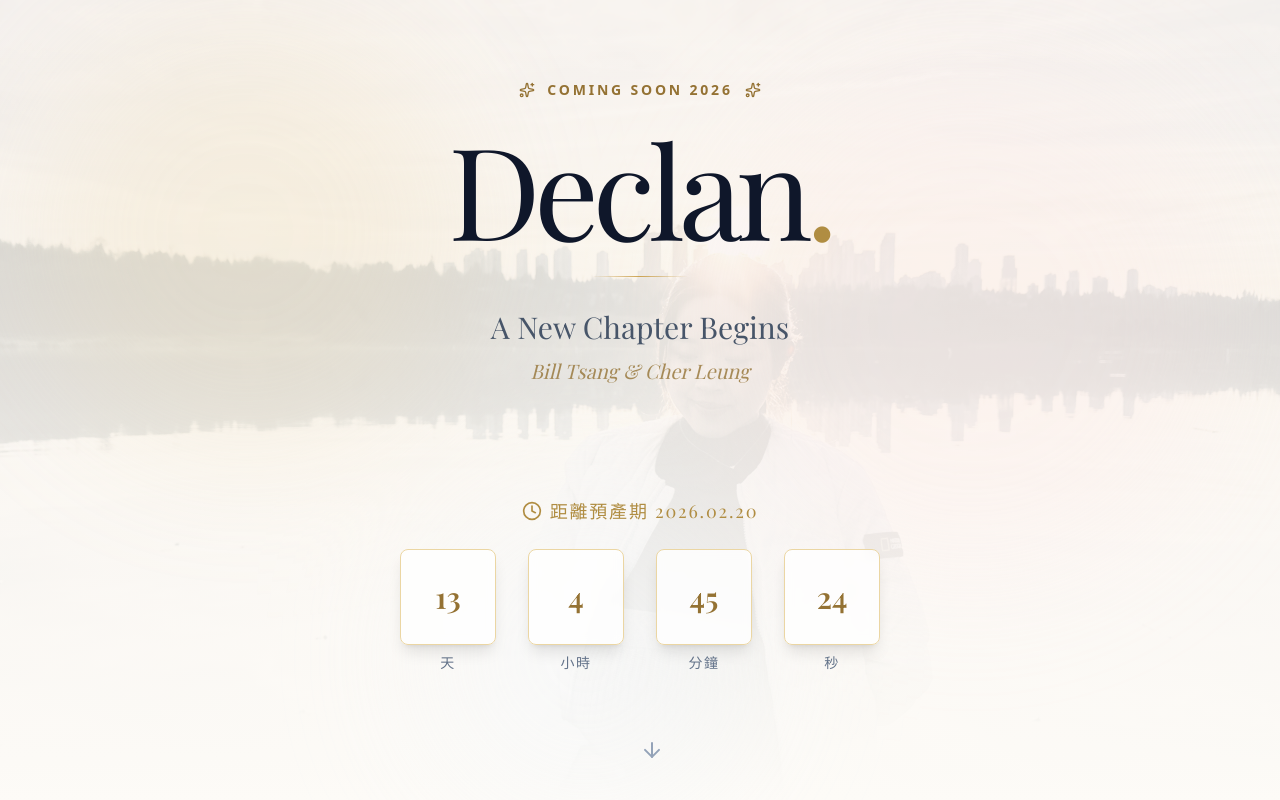
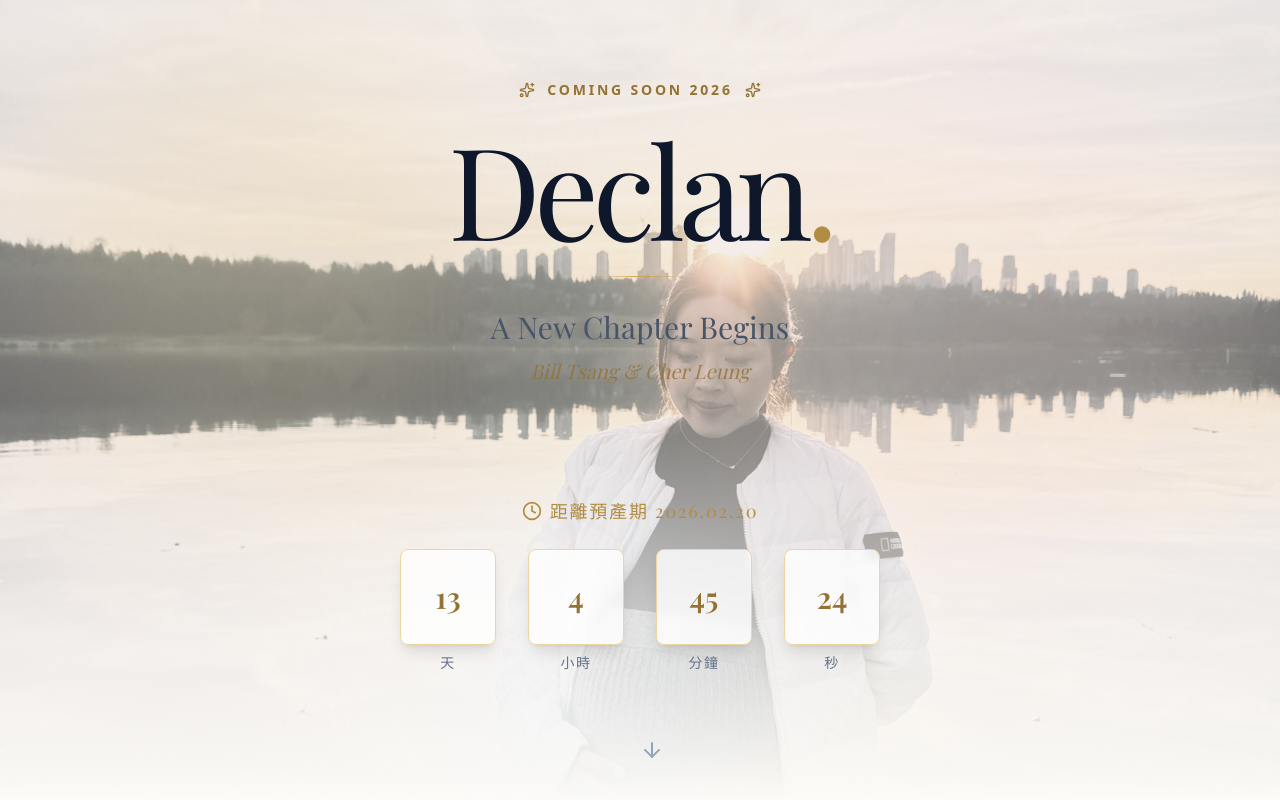
Before and after one commit to bill2712/declan, a React (Vite) app: page / in a window 1280 px wide. Shown: the top 800 px of the page. Built offline with nearby package versions, Linux system fonts and the light colour scheme; a web font is replaced by a local one.

Commit message:
Update hero image opacity for better visibility

```diff
--- a/App.tsx
+++ b/App.tsx
@@ -46,9 +46,9 @@
           <img
             src="/declan/images/gallery/IMG_5316.JPG"
             alt="Baby Declan"
-            className="w-full h-full object-cover opacity-20 scale-105"
+            className="w-full h-full object-cover opacity-70 scale-105"
           />
-          <div className="absolute inset-0 bg-gradient-to-b from-transparent via-[#FDFBF7]/50 to-[#FDFBF7]"></div>
+          <div className="absolute inset-0 bg-gradient-to-b from-[#FDFBF7]/40 via-[#FDFBF7]/20 to-[#FDFBF7]"></div>
         </div>
 
         {/* Animated Background */}
```
